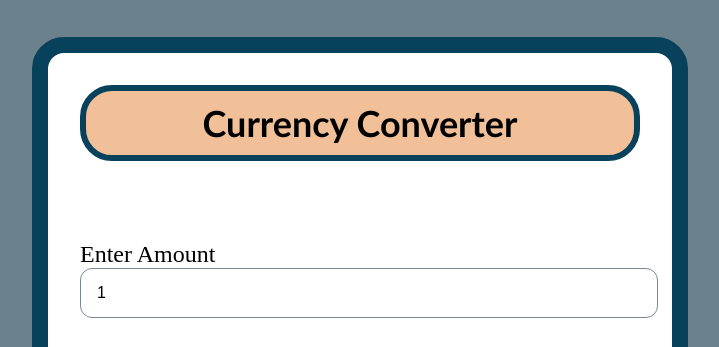
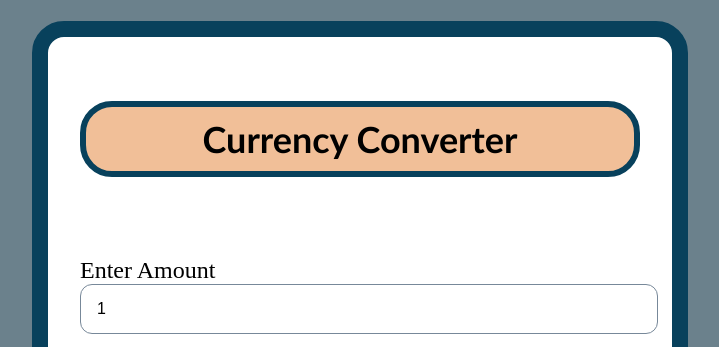
Before and after one commit to Shreya-Pandey-01/Currency-Converter, a plain HTML site: page index.html in a window 1280 px wide. Shown: the top 347 px of the page, without its empty margins (280-999 px from the left). Drawn offline with Linux system fonts and the light colour scheme; no server answers.

Commit message:
Update style.css
corrected mistake,2re0m to 2rem

```diff
--- a/style.css
+++ b/style.css
@@ -21,7 +21,7 @@ body {
 }
 
 .title {
-  margin-top: 2r0em;
+  margin-top: 2rem;
   text-align: center;
   height: 4rem;
   background-color: #f1bf98;
```
